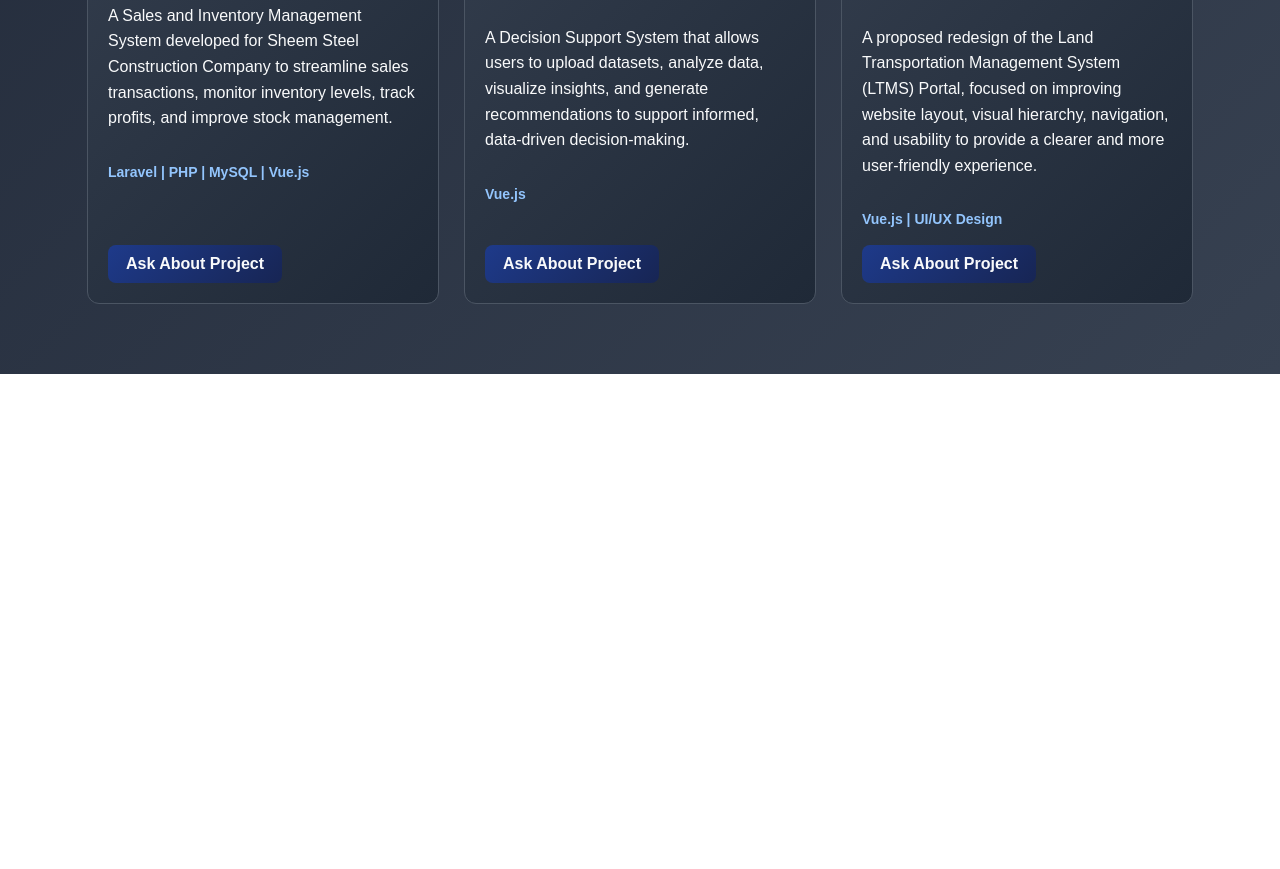
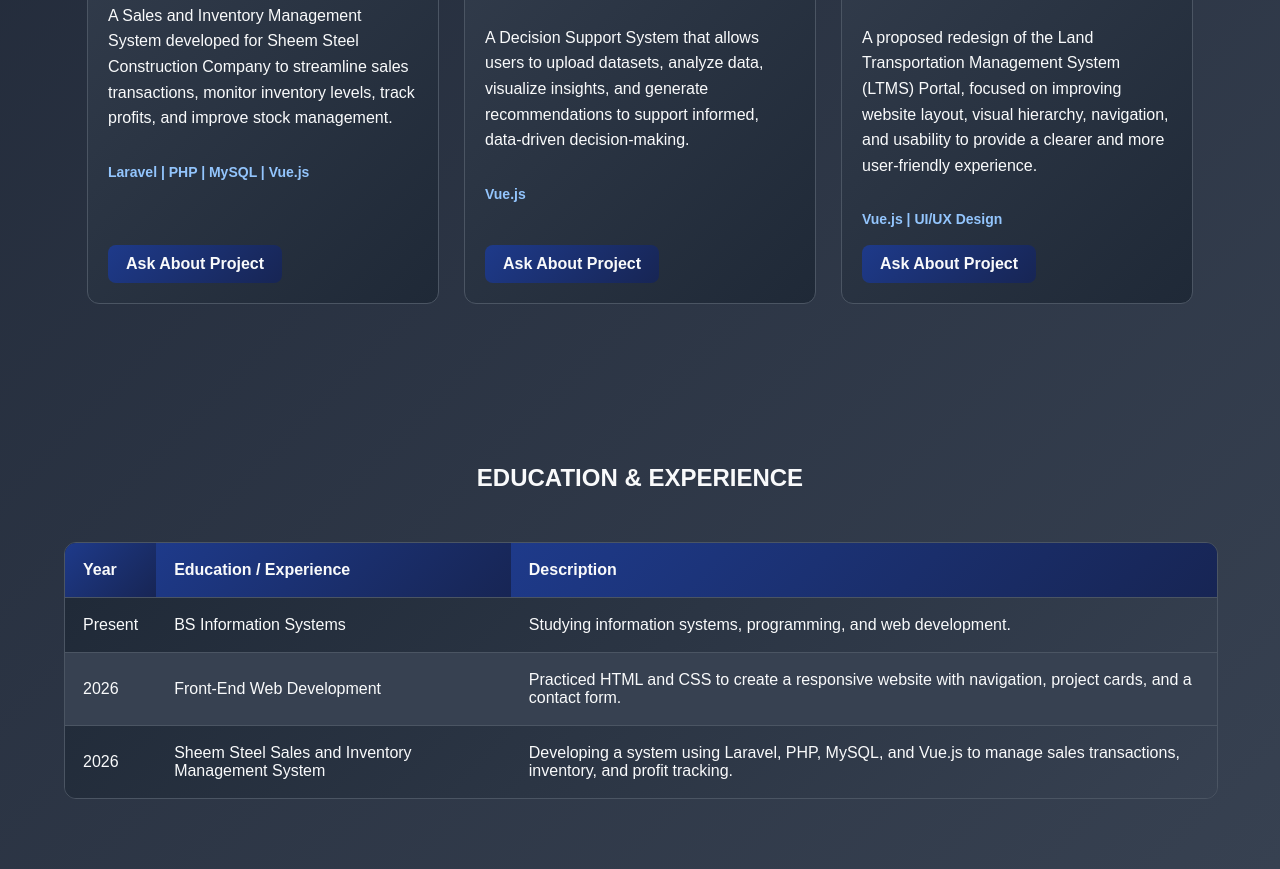
Before and after one commit to charlshidalgo588/PortfolioProject, a plain HTML site: page index.html in a window 1280 px wide. Shown: the part 2262-3131 px from the top of the page. Before the commit the page ends 2636 px from the top, so only its background shows below. Drawn offline with Linux system fonts and the light colour scheme.

Commit message:
adding my education and experience to my portfolio

```diff
--- a/index.html
+++ b/index.html
@@ -219,3 +219,54 @@
             </div>
 
         </section>
+
+          <!-- EDUCATION AND EXPERIENCE SECTION - ACT 5-->
+        <section id="experience">
+
+            <h2 class="section-title">EDUCATION & EXPERIENCE</h2>
+
+            <div class="table-container">
+
+                <table class="experience-table">
+
+                    <thead>
+                        <tr>
+                            <th>Year</th>
+                            <th>Education / Experience</th>
+                            <th>Description</th>
+                        </tr>
+                    </thead>
+
+                    <tbody>
+                        <tr>
+                            <td>Present</td>
+                            <td>BS Information Systems</td>
+                            <td>
+                                Studying information systems,
+                                programming, and web development.
+                            </td>
+                        </tr>
+
+
+                        <tr>
+                            <td>2026</td>
+                            <td>Front-End Web Development</td>
+                            <td>Practiced HTML and CSS to create a responsive website with navigation, project cards, and a contact form.</td>
+                        </tr>
+
+
+                        <tr>
+                            <td>2026</td>
+                            <td>Sheem Steel Sales and Inventory Management System</td>
+                            <td>
+                                Developing a system using Laravel, PHP, MySQL,
+                                and Vue.js to manage sales transactions, inventory,
+                                and profit tracking.
+                            </td>
+                        </tr>
+                    </tbody>
+
+                </table>
+
+            </div>
+        </section>
--- a/style.css
+++ b/style.css
@@ -206,3 +206,47 @@ html {
 .project-button:hover {
     background: #2563EB;
 }
+
+/* education and experience - ACT 5*/
+#experience {
+    padding: 70px 5%;
+}
+
+.table-container {
+    width: 100%;
+    overflow-x: auto;
+    border-radius: 12px;
+    border: 1px solid #4B5563;
+}
+
+.experience-table {
+    width: 100%;
+    border-collapse: collapse;
+    background: linear-gradient(135deg, #1F2937, #374151);
+    color: #F9FAFB;
+}
+
+.experience-table th,
+.experience-table td {
+    padding: 18px;
+    text-align: left;
+    border-bottom: 1px solid #4B5563;
+}
+
+.experience-table th {
+    background: linear-gradient(135deg, #1E3A8A, #172554);
+    color: #F9FAFB;
+    font-weight: bold;
+}
+
+.experience-table tbody tr:nth-child(even) {
+    background: #374151;
+}
+
+.experience-table tbody tr:hover {
+    background: #475569;
+}
+
+.experience-table tbody tr:last-child td {
+    border-bottom: none;
+}
```
